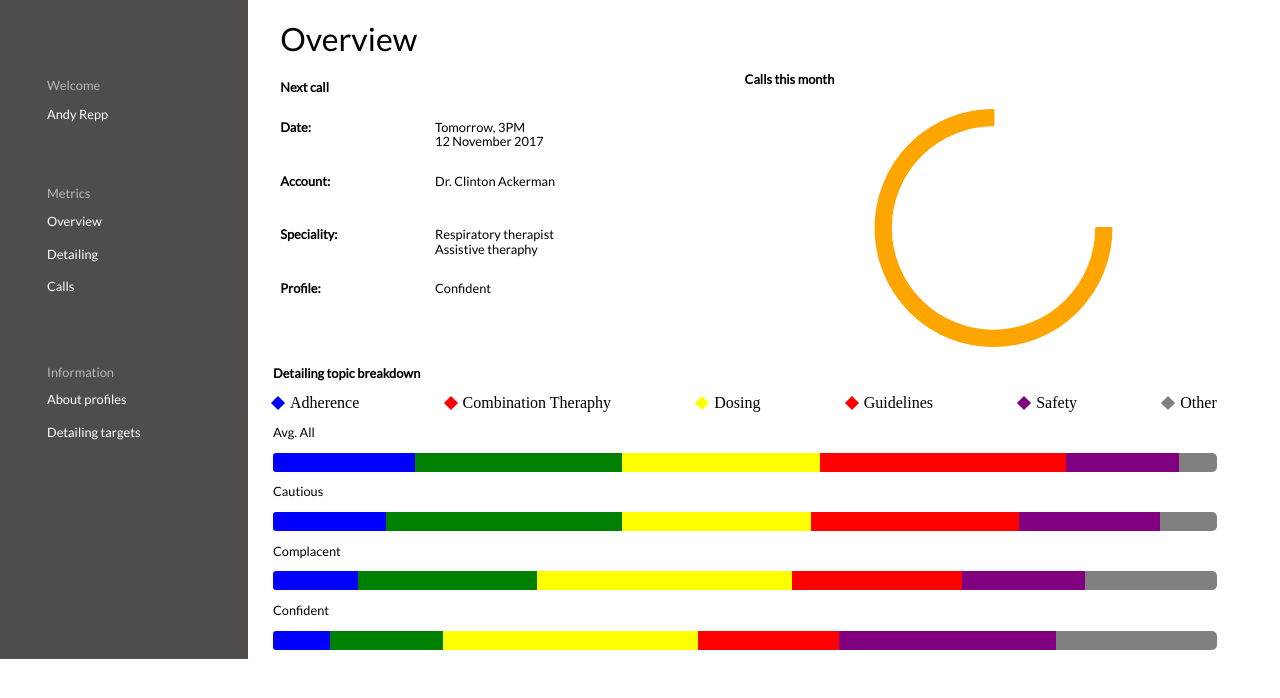
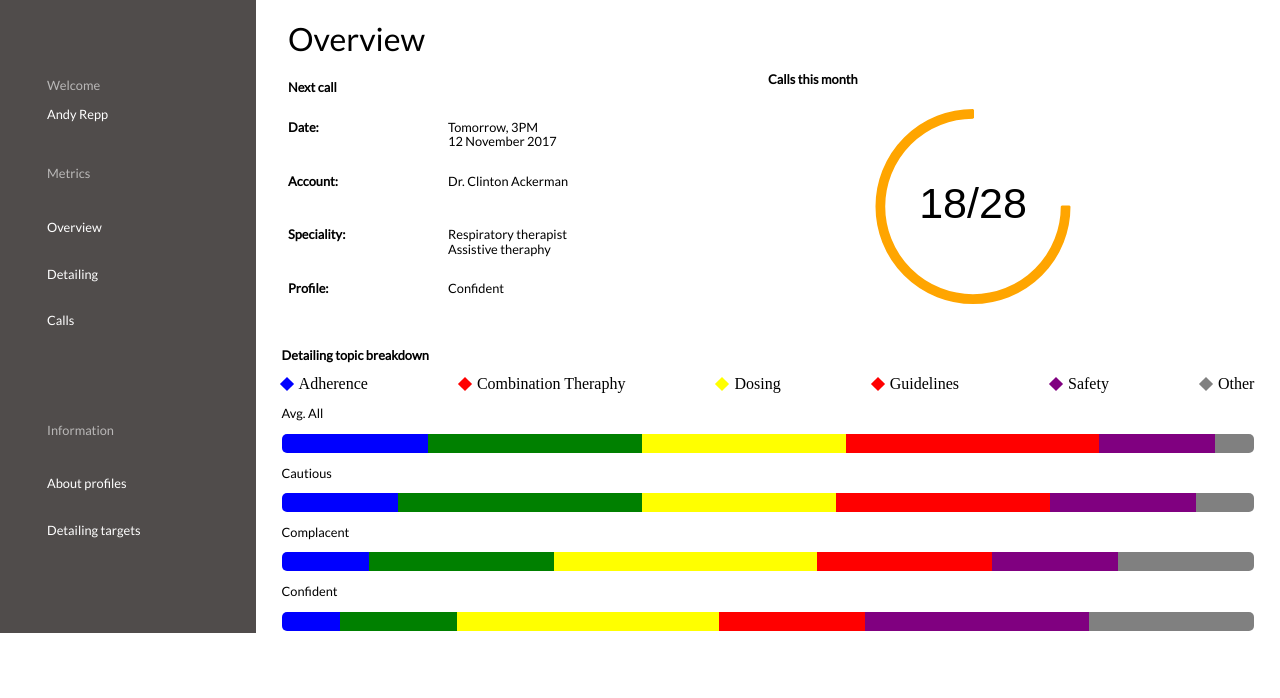
Before and after one commit to PiotrManczak39/28b, a plain HTML site: page index.html in a window 1280 px wide. Both pictures are taken after a click on the element 993 px from the left and 223 px from the top of the page. Drawn offline with nearby package versions, Linux system fonts and the light colour scheme.

Commit message:
Added sass and new js.
event listener on chart and some variables in css (sass).

```diff
--- a/index.html
+++ b/index.html
@@ -8,7 +8,7 @@
     <!-- Google fonts -->
     <link href="https://fonts.googleapis.com/css?family=Lato&display=swap" rel="stylesheet">
     <link rel="stylesheet" href="css/normalize.css">
-    <link rel="stylesheet" href="css/styles.css" >
+    <link rel="stylesheet" href="css/style.css" >
     <script src="https://cdnjs.cloudflare.com/ajax/libs/Chart.js/2.9.3/Chart.bundle.min.js"></script>
      <title>The Overview</title>
   </head>
@@ -57,7 +57,7 @@
           <div>
             <h3>Calls this month</h3>
           </div>
-
+          <!-- <h3 id="number">21</h3> -->
           <canvas id="myChart"></canvas>
 
         </section>
--- a/js/script.js
+++ b/js/script.js
@@ -1,13 +1,52 @@
 
-var ctx = document.getElementById('myChart').getContext('2d');
-var chart = new Chart(ctx, {
+Chart.pluginService.register({
+  beforeDraw: function (chart) {
+    if (chart.config.options.elements.center) {
+      //Get ctx from string
+      var ctx = chart.chart.ctx;
+
+      //Get options from the center object in options
+      var centerConfig = chart.config.options.elements.center;
+      var fontStyle = centerConfig.fontStyle || 'Arial';
+      var txt = centerConfig.text;
+      var color = centerConfig.color || '#000';
+      var sidePadding = centerConfig.sidePadding || 20;
+      var sidePaddingCalculated = (sidePadding/100) * (chart.innerRadius * 2)
+      //Start with a base font of 30px
+      ctx.font = "30px " + fontStyle;
+
+      //Get the width of the string and also the width of the element minus 10 to give it 5px side padding
+      var stringWidth = ctx.measureText(txt).width;
+      var elementWidth = (chart.innerRadius * 2) - sidePaddingCalculated;
+
+      // Find out how much the font can grow in width.
+      var widthRatio = elementWidth / stringWidth;
+      var newFontSize = Math.floor(23 * widthRatio);
+      var elementHeight = (chart.innerRadius * 2);
+
+      // Pick a new font size so it will not be larger than the height of label.
+      var fontSizeToUse = Math.min(newFontSize, elementHeight);
+
+      //Set font settings to draw it correctly.
+      ctx.textAlign = 'center';
+      ctx.textBaseline = 'middle';
+      var centerX = ((chart.chartArea.left + chart.chartArea.right) / 2);
+      var centerY = ((chart.chartArea.top + chart.chartArea.bottom) / 2);
+      ctx.font = fontSizeToUse+"px " + fontStyle;
+      ctx.fillStyle = color;
+
+      //Draw text in center
+      ctx.fillText(txt, centerX, centerY);
+    }
+  }
+});
+
+
+var config = {
   type: 'doughnut',
   data: {
     labels: [],
-        legend: {
-          display: false
-        },
-        datasets: [{
+    datasets:[{
         label: 'My First dataset',
         backgroundColor: 'orange',
         borderColor: 'orange',
@@ -15,8 +54,136 @@ var chart = new Chart(ctx, {
     }]
   },
   options: {
-      cutoutPercentage: 87,
+    elements: {
+      center: {
+        text: '21/28',
+        color: '#000000',
+        fontStyle: 'Arial',
+        sidePadding: 20
+      }
+    },
+    cutoutPercentage: 92,
+    rotation: 2 * Math.PI,
+    circumference: 1.5 * Math.PI
+  }
+};
+
+var config1 = {
+  type: 'doughnut',
+  data: {
+    labels: [],
+    datasets:[{
+        label: 'My First dataset',
+        backgroundColor: 'orange',
+        borderColor: 'orange',
+        data: [75]
+    }]
+  },
+  options: {
+    elements: {
+      center: {
+        text: '6/28',
+        color: '#000000',
+        fontStyle: 'Arial',
+        sidePadding: 20
+      }
+    },
+    cutoutPercentage: 92,
+    rotation: 2 * Math.PI,
+    circumference: 1.5 * Math.PI
+  }
+};
+
+var ctx = document.getElementById("myChart").getContext("2d");
+var myChart = new Chart(ctx, config);
+
+window.addEventListener('click', (event) => {
+  if (event.target.tagName == 'CANVAS') {
+    if (myChart.options.elements.center.text === '21/28') {
+      myChart = new Chart(ctx, {
+        type: 'doughnut',
+        data: {
+          labels: [],
+          datasets:[{
+              label: 'My First dataset',
+              backgroundColor: 'orange',
+              borderColor: 'orange',
+              data: [75]
+          }]
+        },
+        options: {
+          elements: {
+            center: {
+              text: '18/28',
+              color: '#000000',
+              fontStyle: 'Arial',
+              sidePadding: 20
+            }
+          },
+          cutoutPercentage: 92,
           rotation: 2 * Math.PI,
           circumference: 1.5 * Math.PI
         }
       });
+    } else {
+      myChart = new Chart(ctx, {
+        type: 'doughnut',
+        data: {
+          labels: [],
+          datasets:[{
+              label: 'My First dataset',
+              backgroundColor: 'orange',
+              borderColor: 'orange',
+              data: [75]
+          }]
+        },
+        options: {
+          elements: {
+            center: {
+              text: '21/28',
+              color: '#000000',
+              fontStyle: 'Arial',
+              sidePadding: 20
+            }
+          },
+          cutoutPercentage: 92,
+          rotation: 2 * Math.PI,
+          circumference: 1.5 * Math.PI
+        }
+      });
+    }
+  }
+});
+
+
+
+
+
+
+
+
+
+
+
+
+// var ctx = document.getElementById('myChart').getContext('2d');
+// var chart = new Chart(ctx, {
+//     type: 'doughnut',
+//     data: {
+        // labels: [],
+//         legend: {
+//           display: false
+//         },
+        // datasets: [{
+        //     label: 'My First dataset',
+        //     backgroundColor: 'orange',
+        //     borderColor: 'orange',
+        //     data: [75]
+        // }]
+//     },
+//     options: {
+      // cutoutPercentage: 87,
+      // rotation: 2 * Math.PI,
+      // circumference: 1.5 * Math.PI
+//     }
+// });
--- /dev/null
+++ b/scss/style.scss
@@ -0,0 +1,272 @@
+$font-stack-primary: 'Lato', sans-serif;
+$color-navigation: #504c4b;
+$border-radius: 5px;
+
+* {
+  box-sizing: border-box;
+}
+a {
+  text-decoration: none;
+}
+h1 {
+  font-family: $font-stack-primary;
+  font-weight: lighter;
+}
+p, a, h3 {
+  font-family: $font-stack-primary;
+  font-size: .80em;
+}
+
+/*****************************
+       Grid Display
+*****************************/
+.wrapper {
+  display: grid;
+  // padding-right: 3%;
+  grid-template-columns: 1fr 2fr 2fr;
+  grid-template-rows: 50% 50%;
+  grid-template-areas:
+      "nav info chart1"
+      "nav charts charts";
+}
+
+.nav {
+  padding-left: 47px;
+  padding-top: 65px;
+  grid-area: nav;
+}
+
+.info {
+  grid-area: info;
+  padding-left: 2em;
+}
+
+.chart1 {
+  max-width: 80%;
+  max-height: 80%;
+  grid-area: chart1;
+  margin-top: 59px;
+}
+
+.charts {
+  grid-area: charts;
+  margin: auto;
+  min-width: 95%;
+}
+.info-grid p {
+  line-height: 1.1em;
+}
+
+/****************************
+      Navigation styling
+****************************/
+
+#navigation {
+  color: white;
+  background-color: $color-navigation;
+}
+
+#navigation p {
+  opacity: .6;
+}
+
+#navigation a {
+  color: white;
+}
+/* .nav p,
+.nav a {
+  padding-bottom: 30px;
+} */
+
+.welcome {
+  padding-bottom: 30px;
+}
+
+.metrics,
+.information {
+  display: flex;
+  flex-direction: column;
+  padding-bottom: 50px;
+}
+
+.metrics p,
+.information p {
+  padding-bottom: 26px;
+}
+
+a[href="#"] {
+  padding-bottom: 2.5em;
+}
+
+/****************************
+      Info styling
+****************************/
+
+.info-grid {
+  display: grid;
+  grid-template-columns: 1fr 1fr 1fr;
+  grid-template-rows: 1fr 1fr 1fr 1fr;
+  grid-template-areas:
+      "date1 date2 date2"
+      "account1 account2 account2"
+      "speciality1 speciality2 speciality2"
+      "profile1 profile2 profile2";
+}
+
+.date1{
+  grid-area: date1;
+  padding-bottom: 0;
+}
+.date2 {
+  grid-area: date2;
+  line-height: 2em;
+  padding-bottom: 0;
+}
+.account1 {
+  grid-area: account1;
+  padding-bottom: 0;
+}
+.account2 {
+  grid-area: account2;
+  padding-bottom: 0;
+}
+.speciality1 {
+  grid-area: speciality1;
+  padding-bottom: 0;
+}
+.speciality2 {
+  grid-area: speciality2;
+  line-height: 2em;
+  padding-bottom: 0;
+}
+.profile1 {
+  grid-area: profile1;
+  padding-bottom: 0;
+}
+.profile2 {
+  grid-area: profile2;
+  padding-bottom: 0;
+}
+
+/*****************************
+     Charts Styling
+******************************/
+
+.menu {
+  display: flex;
+  flex-direction: row;
+  justify-content: space-between;
+}
+
+.blue::before {
+  content: '';
+  display: inline-block;
+  height: 10px;
+  width: 10px;
+  background: blue;
+  margin-right: 7px;
+  transform: rotate(45deg);
+}
+
+.red::before {
+  content: '';
+  display: inline-block;
+  height: 10px;
+  width: 10px;
+  background: red;
+  margin-right: 7px;
+  transform: rotate(45deg);
+}
+.yellow::before {
+  content: '';
+  display: inline-block;
+  height: 10px;
+  width: 10px;
+  background: yellow;
+  margin-right: 7px;
+  transform: rotate(45deg);
+}
+.red::before {
+  content: '';
+  display: inline-block;
+  height: 10px;
+  width: 10px;
+  background: red;
+  margin-right: 7px;
+  transform: rotate(45deg);
+}
+.purple::before {
+  content: '';
+  display: inline-block;
+  height: 10px;
+  width: 10px;
+  background: purple;
+  margin-right: 7px;
+  transform: rotate(45deg);
+}
+.gray::before {
+  content: '';
+  display: inline-block;
+  height: 10px;
+  width: 10px;
+  background: gray;
+  margin-right: 7px;
+  transform: rotate(45deg);
+}
+
+.charts div h3 {
+  padding-top: 1.2em;
+}
+
+/********************************
+      Bars Styling
+********************************/
+
+.avg {
+  display: grid;
+  grid-template-columns: 15% 22% 21% 26% 12% 4%;
+  min-height: 19px;
+  min-width: 95%;
+}
+.caut {
+  display: grid;
+  grid-template-columns: 12% 25% 20% 22% 15% 6%;
+  min-height: 19px;
+  min-width: 95%;
+}
+.comp {
+  display: grid;
+  grid-template-columns: 9% 19% 27% 18% 13% 14%;
+  min-height: 19px;
+  min-width: 95%;
+}
+.confident {
+  display: grid;
+  grid-template-columns: 6% 12% 27% 15% 23% 17%;
+  min-height: 19px;
+  min-width: 95%;
+}
+
+.item1 {
+  background: blue;
+  border-top-left-radius: $border-radius;
+  border-bottom-left-radius: $border-radius;
+}
+
+.item2 {
+  background: green;
+}
+.item3 {
+  background: yellow;
+}
+.item4 {
+  background: red;
+}
+.item5 {
+  background: purple;
+}
+.item6 {
+  background: gray;
+  border-top-right-radius: $border-radius;
+  border-bottom-right-radius: $border-radius;
+}
```
Also changed, not shown: css/style.css, 1 other file. Lines whose indentation alone changed are shown as unchanged.
